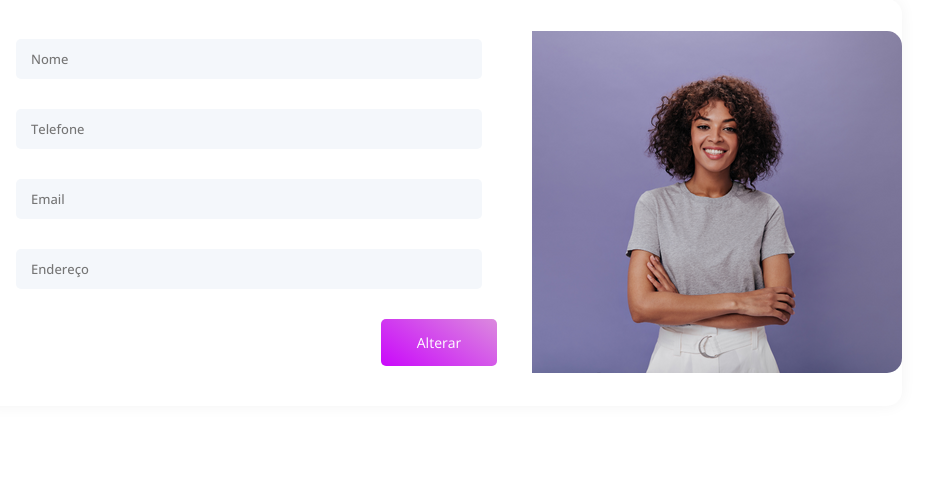
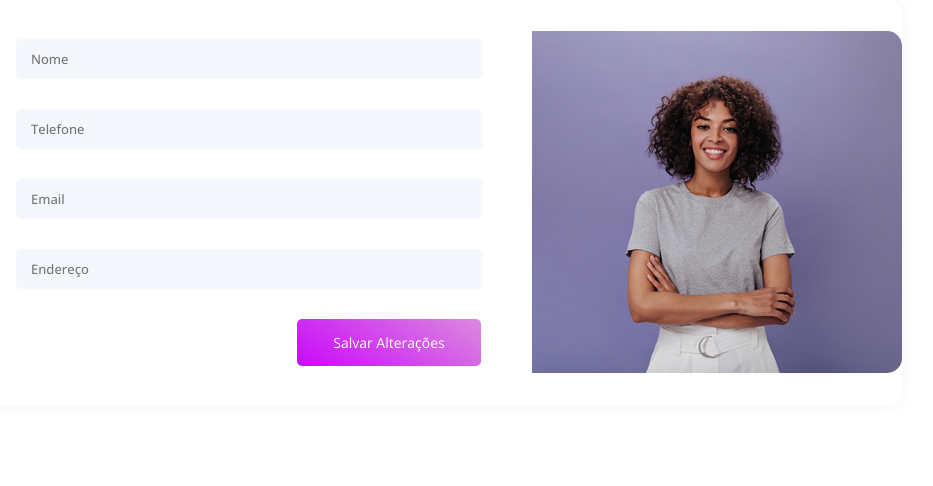
Before and after one commit to fernandovs4/opmart, a Flask app: page /editar-candidato in a window 1280 px wide. Shown: the part 327-813 px from the top of the page, without its empty margins (201-1134 px from the left). Run offline with Flask 3, Linux system fonts and the light colour scheme; some libraries are stand-ins or nearby versions.

Commit message:
Correções botões

```diff
--- a/templates/candidato/editar_candidato.html
+++ b/templates/candidato/editar_candidato.html
@@ -99,10 +99,11 @@
                                 </fieldset>
                             </div>
                         </div>
-                        <div class="main-button-gradient">
-                          <a href="perfil_candidato"><button  type="submit" class="scroll-to-section" >Alterar</button></a>
-
+                        <div class="position">
+                          <div class="main-button-gradient">
+                            <a href="perfil-candidato"><button  type="submit" class="scroll-to-section">Salvar Alterações</button></a>
                           </div>
+                        </div>
                         <div class="right-image">
                           <img src="{{url_for('static', filename = 'images/team-member-01.png')}}" >
                         </div>
```
